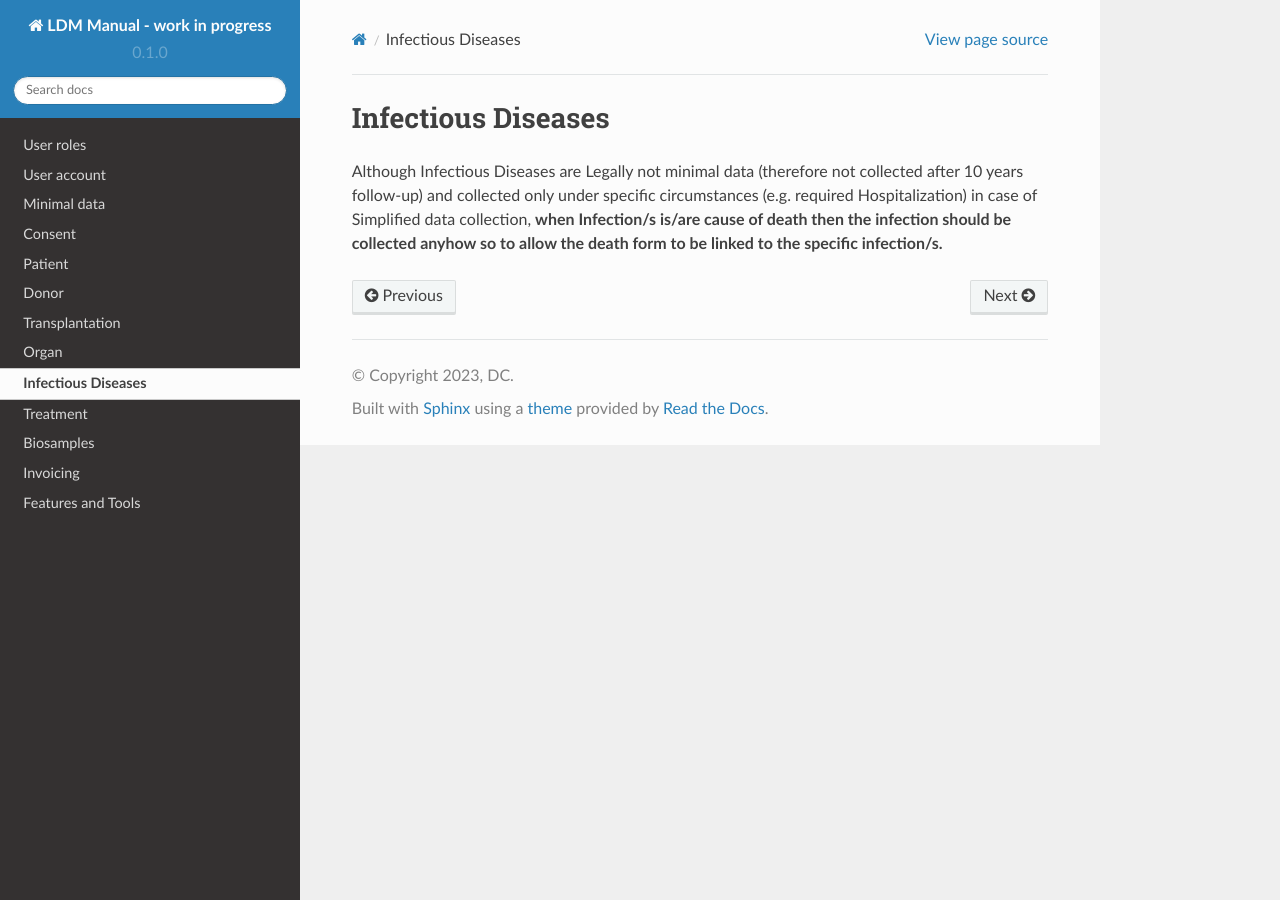
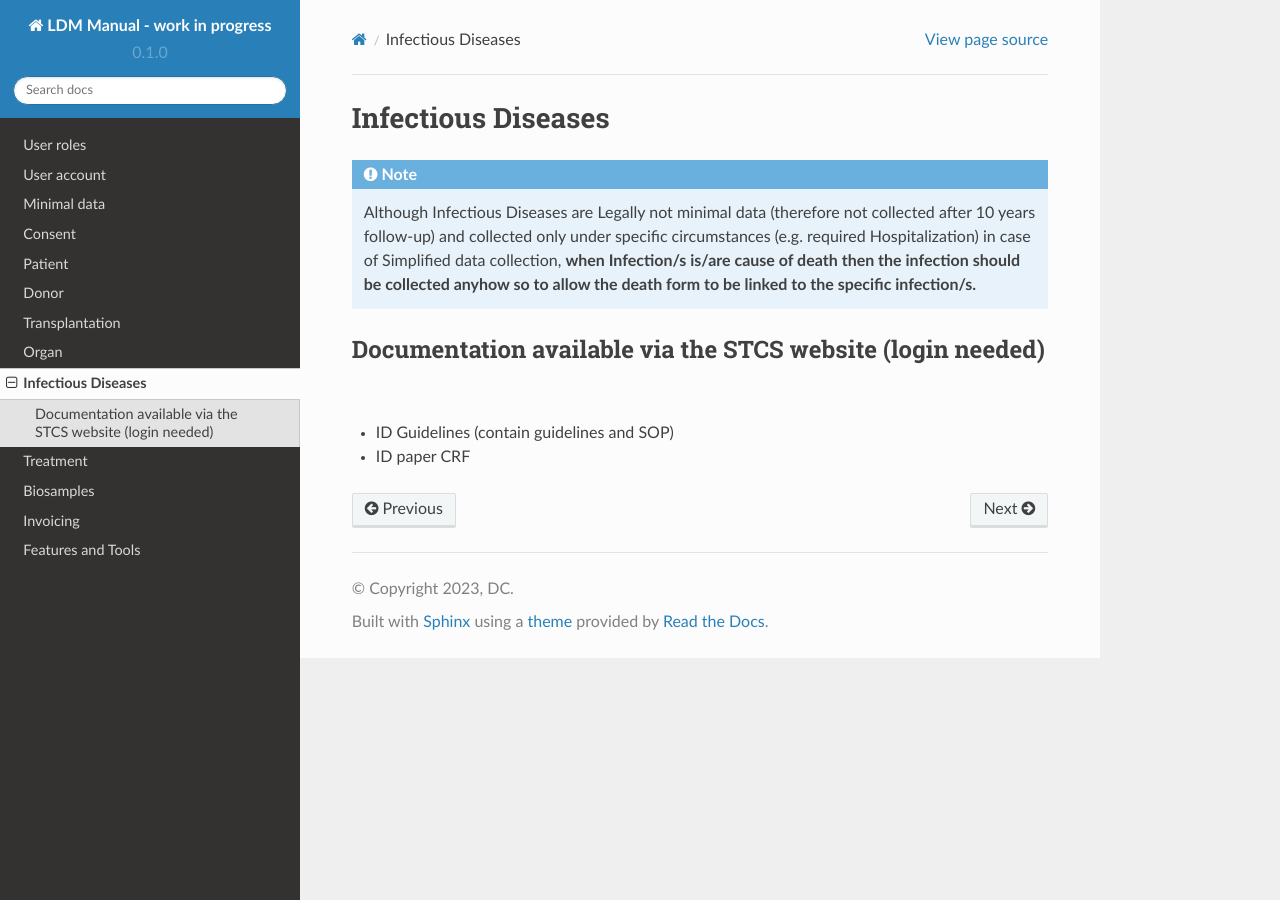
Before and after one commit to swiss-transplant-cohort-study/3LC-user-manual, a Sphinx documentation site: the page built from docs/source/infdis.rst, in a window 1280 px wide. Built offline with Sphinx 7.4.7 and the Read the Docs theme 2.0.0, drawn with Linux system fonts in a browser that asks for light colours.

Commit message:
Update infdis.rst

```diff
--- a/docs/source/infdis.rst
+++ b/docs/source/infdis.rst
@@ -1,6 +1,13 @@
 Infectious Diseases
-####################
+=======================
 
 .. note::
 
-Although Infectious Diseases are Legally not minimal data (therefore not collected after 10 years follow-up) and collected only under specific circumstances (e.g. required Hospitalization) in case of Simplified data collection, **when Infection/s is/are cause of death then the infection should be collected anyhow so to allow the death form to be linked to the specific infection/s.**
+  Although Infectious Diseases are Legally not minimal data (therefore not collected after 10 years follow-up) and collected only under specific
+  circumstances (e.g. required Hospitalization) in case of Simplified data collection, **when Infection/s is/are cause of death then the infection
+  should be collected anyhow so to allow the death form to be linked to the specific infection/s.**
+
+Documentation available via the STCS website (login needed)
+________________________________________________
+- ID Guidelines (contain guidelines and SOP)
+- ID paper CRF
```
